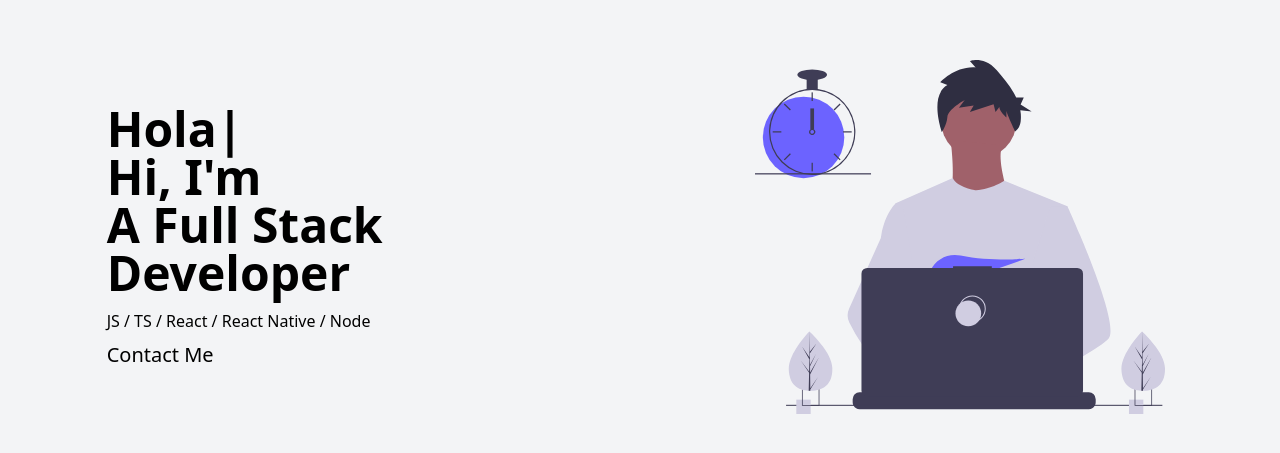
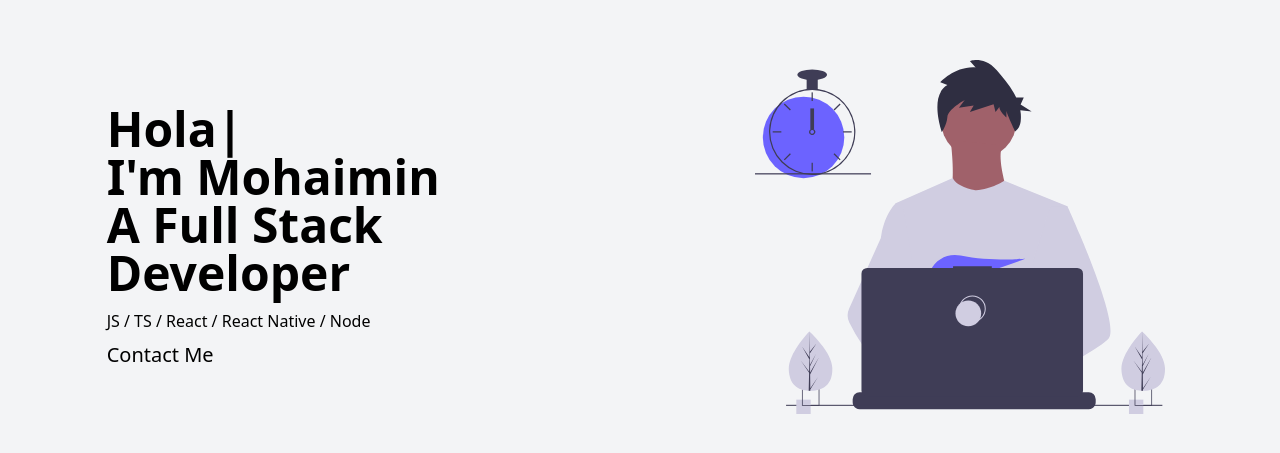
Before and after one commit to SL0TR/portfolio-ssr, a Next.js app: page / in a window 1280 px wide. Shown: the part 163-616 px from the top of the page. Built offline with nearby package versions, Linux system fonts and the light colour scheme.

Commit message:
chore: update hero title

```diff
--- a/components/sections/hero.js
+++ b/components/sections/hero.js
@@ -28,7 +28,7 @@ function HeroSection() {
         >
           <h1 className="dark:text-white text-5xl font-bold">
             <span style={{ whiteSpace: "pre" }} ref={greetingEL} /> <br />
-            Hi, I&apos;m
+            I&apos;m Mohaimin
             <br /> A Full Stack Developer
           </h1>
           <p className="text-md mt-3">JS / TS / React / React Native / Node</p>
```
